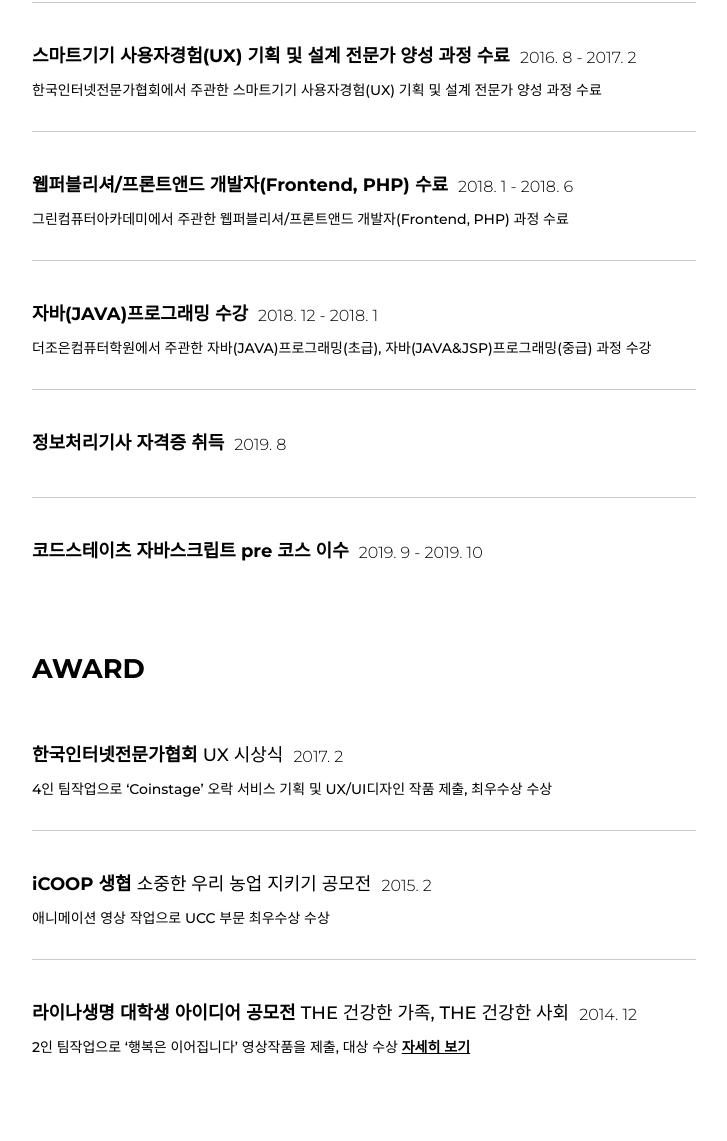
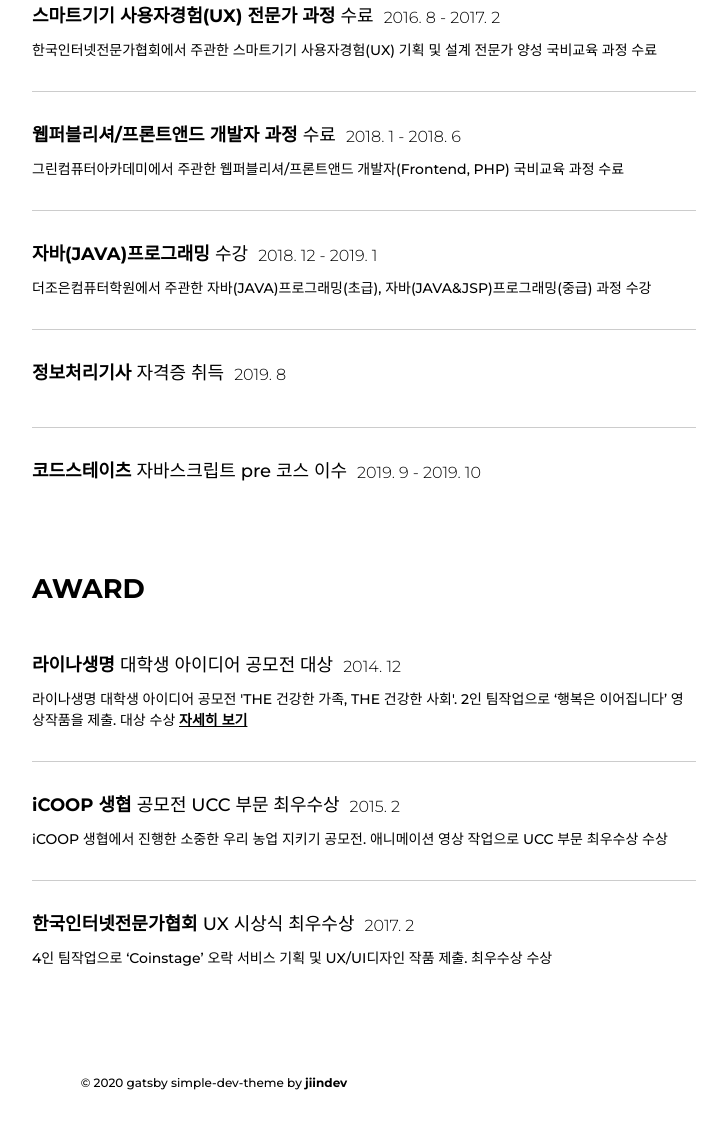
Before and after one commit to jiindev/jiindev.github.io, a Gatsby site in the folder portfolio/: page /about in a window 1280 px wide. Shown: the part 1245-2386 px from the top of the page, without its empty margins (426-1153 px from the left). After the commit the page ends 2344 px from the top, so only its background shows below. Built offline with nearby package versions, Linux system fonts and the light colour scheme; Gatsby itself is replaced by a stand-in of ours.

Commit message:
about 스타일 개선

```diff
--- a/portfolio/src/pages/about.js
+++ b/portfolio/src/pages/about.js
@@ -12,6 +12,7 @@ export default function About() {
         <div className="center">
           <Content>
             <Profile>
+              <div>
               <h3>
               <span>FRONT-END DEVELOPER</span><br/>
                 JIIN EUM
@@ -23,6 +24,8 @@ export default function About() {
                 <span>MAIL</span> jiindev@gmail.com
               </p>
               <Button><i className="fab fa-github"/> GITHUB</Button>
+              </div>
+
             </Profile>
             <div>
                 <AboutSection>
@@ -54,7 +57,7 @@ export default function About() {
                   <Experience>
                     <li>
                       <div>
-                        <Title>폴리큐브 <span>프리랜서 디자이너, 삼성테마 UI 디자이너</span></Title>
+                        <Title>폴리큐브 <span>삼성테마 UI 디자이너</span></Title>
                         <Date>2016. 10 - 2016. 12</Date>
                       </div>
                       <p>
@@ -89,22 +92,22 @@ export default function About() {
                     </li>
                     <li>
                       <div>
-                        <Title>스마트기기 사용자경험(UX) 기획 및 설계 전문가 양성 과정 수료</Title>
+                        <Title>스마트기기 사용자경험(UX) 전문가 과정 <span>수료</span></Title>
                         <Date>2016. 8 - 2017. 2</Date>
                       </div>
-                      <p>한국인터넷전문가협회에서 주관한 스마트기기 사용자경험(UX) 기획 및 설계 전문가 양성 과정 수료</p>
+                      <p>한국인터넷전문가협회에서 주관한 스마트기기 사용자경험(UX) 기획 및 설계 전문가 양성 국비교육 과정 수료</p>
                     </li>
                     <li>
                       <div>
-                        <Title>웹퍼블리셔/프론트앤드 개발자(Frontend, PHP) 수료</Title>
+                        <Title>웹퍼블리셔/프론트앤드 개발자 과정 <span>수료</span></Title>
                         <Date>2018. 1 - 2018. 6</Date>
                       </div>
-                      <p>그린컴퓨터아카데미에서 주관한 웹퍼블리셔/프론트앤드 개발자(Frontend, PHP) 과정 수료</p>
+                      <p>그린컴퓨터아카데미에서 주관한 웹퍼블리셔/프론트앤드 개발자(Frontend, PHP) 국비교육 과정 수료</p>
                     </li>
                     <li>
                       <div>
-                        <Title>자바(JAVA)프로그래밍 수강</Title>
-                        <Date>2018. 12 - 2018. 1</Date>
+                        <Title>자바(JAVA)프로그래밍 <span>수강</span></Title>
+                        <Date>2018. 12 - 2019. 1</Date>
                       </div>
                       <p>
                         더조은컴퓨터학원에서 주관한 자바(JAVA)프로그래밍(초급), 자바(JAVA&amp;JSP)프로그래밍(중급) 과정 수강
@@ -112,14 +115,14 @@ export default function About() {
                     </li>
                     <li>
                       <div>
-                        <Title>정보처리기사 자격증 취득</Title>
+                        <Title>정보처리기사 <span>자격증 취득</span></Title>
                         <Date>2019. 8</Date>
                       </div>
                       <p></p>
                     </li>
                     <li>
                       <div>
-                        <Title>코드스테이츠 자바스크립트 pre 코스 이수</Title>
+                        <Title>코드스테이츠 <span>자바스크립트 pre 코스 이수</span></Title>
                         <Date>2019. 9 - 2019. 10</Date>
                       </div>
                       <p></p>
@@ -129,26 +132,26 @@ export default function About() {
                 <Section>
                   <h3>AWARD</h3>
                   <Experience>
-                    <li>
+                  <li>
                       <div>
-                        <Title>한국인터넷전문가협회 <span>UX 시상식</span></Title>
-                        <Date>2017. 2</Date>
+                        <Title>라이나생명 <span>대학생 아이디어 공모전 대상</span></Title>
+                        <Date>2014. 12</Date>
                       </div>
-                      <p>4인 팀작업으로 ‘Coinstage’ 오락 서비스 기획 및 UX/UI디자인 작품 제출, 최우수상 수상</p>
+                      <p>라이나생명 대학생 아이디어 공모전 'THE 건강한 가족, THE 건강한 사회'. 2인 팀작업으로 ‘행복은 이어집니다’ 영상작품을 제출. 대상 수상 <a href="https://www.youtube.com/watch?v=VhGKu-gyzAk" target="blank">자세히 보기</a></p>
                     </li>
                     <li>
                       <div>
-                        <Title>iCOOP 생협 <span>소중한 우리 농업 지키기 공모전</span></Title>
+                        <Title>iCOOP 생협 <span>공모전 UCC 부문 최우수상</span></Title>
                         <Date>2015. 2</Date>
                       </div>
-                      <p>애니메이션 영상 작업으로 UCC 부문 최우수상 수상</p>
+                      <p>iCOOP 생협에서 진행한 소중한 우리 농업 지키기 공모전. 애니메이션 영상 작업으로 UCC 부문 최우수상 수상</p>
                     </li>
                     <li>
                       <div>
-                        <Title>라이나생명 대학생 아이디어 공모전 <span>THE 건강한 가족, THE 건강한 사회</span></Title>
-                        <Date>2014. 12</Date>
+                        <Title>한국인터넷전문가협회 <span>UX 시상식 최우수상</span></Title>
+                        <Date>2017. 2</Date>
                       </div>
-                      <p>2인 팀작업으로 ‘행복은 이어집니다’ 영상작품을 제출, 대상 수상 <a href="https://www.youtube.com/watch?v=VhGKu-gyzAk" target="blank">자세히 보기</a></p>
+                      <p>4인 팀작업으로 ‘Coinstage’ 오락 서비스 기획 및 UX/UI디자인 작품 제출. 최우수상 수상</p>
                     </li>
                   </Experience>
                 </Section>
@@ -205,6 +208,10 @@ const Profile = styled.div`
   min-width: 300px;
   padding: 0 30px 30px 30px;
   box-sizing: border-box;
+  &>div{
+    position: sticky;
+    top: 68px;
+  }
   & h3{
     font-weight: 700;
     font-size: 27px;
@@ -228,6 +235,10 @@ const Profile = styled.div`
     margin-bottom: 30px;
     text-align: center;
     border: none;
+    &>div{
+      position: static;
+      top: 0;
+    }
     & img{
       margin-bottom: 30px;
       width: 300px;
@@ -240,9 +251,10 @@ const Skill = styled.div`
   & ul{
     display: flex;
     flex-wrap: wrap;
+    max-width: 600px;
   }
   & li{
-    margin-right: 30px;
+    margin-right: 15px;
     margin-bottom: 20px;
     background: lightgrey;
     padding: 8px 12px;
@@ -255,7 +267,7 @@ const Experience = styled.ul`
     border-bottom: 1px solid rgba(0,0,0,.2);
     padding: 30px 0;
     & div{
-      padding: 10px 0;
+      padding: 0 0 10px 0;
     }
     &:last-child{
       border: none;
@@ -268,6 +280,11 @@ const Date = styled.span`
   font-weight: 300;
   margin-left: 10px;
   vertical-align: middle;
+  @media only screen and (max-width: 767px) {
+    display: block;
+    margin-left: 0;
+    margin-top: 5px;
+  }
 `;
 
 const Title = styled.span`
--- a/portfolio/src/pages/works.js
+++ b/portfolio/src/pages/works.js
@@ -133,7 +133,6 @@ export const Button = styled.button`
       text-decoration: none;
     }
     &:hover{
-      padding: 10px 50px;
       background-color: black;
       color: white;
       font-weight: 900;
```
